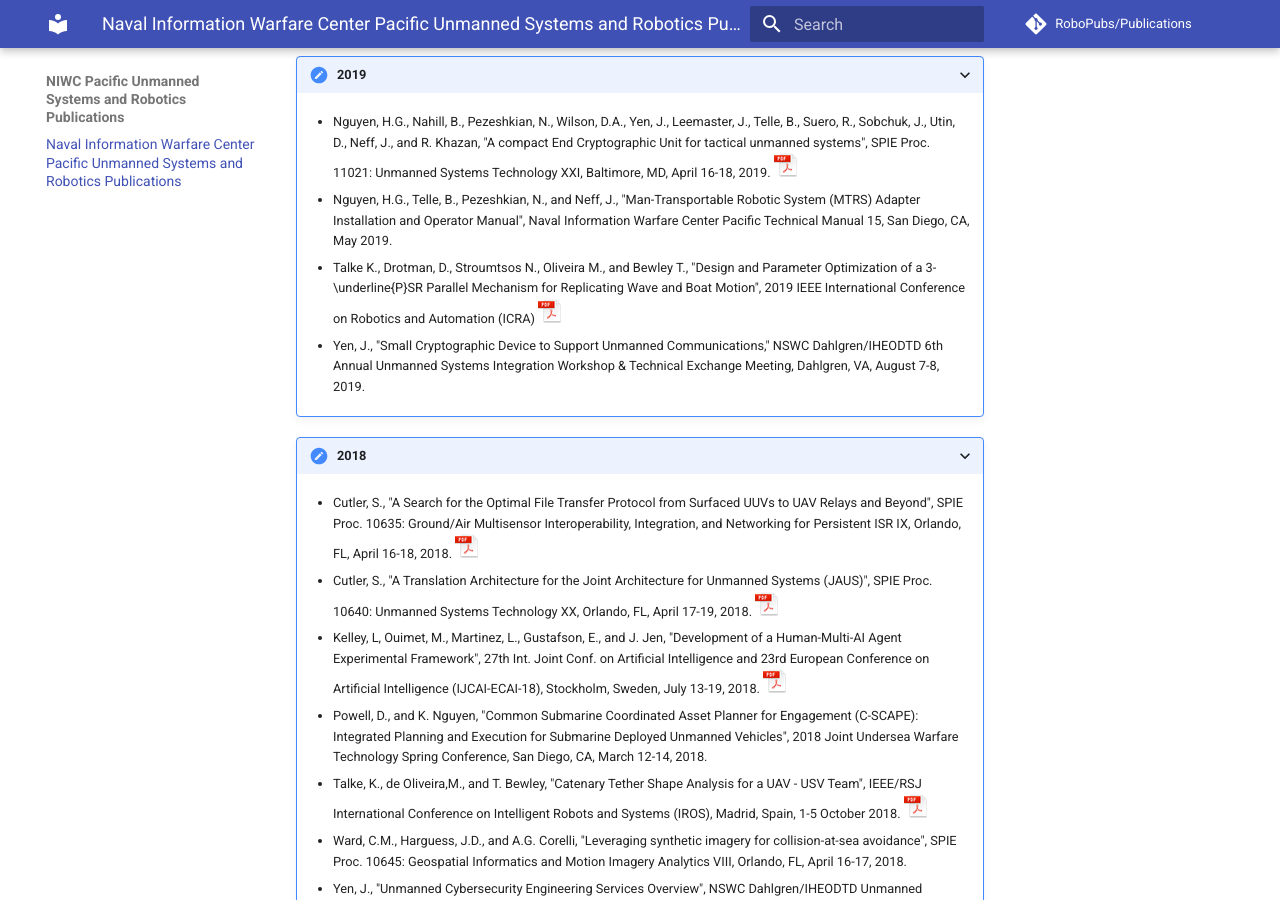
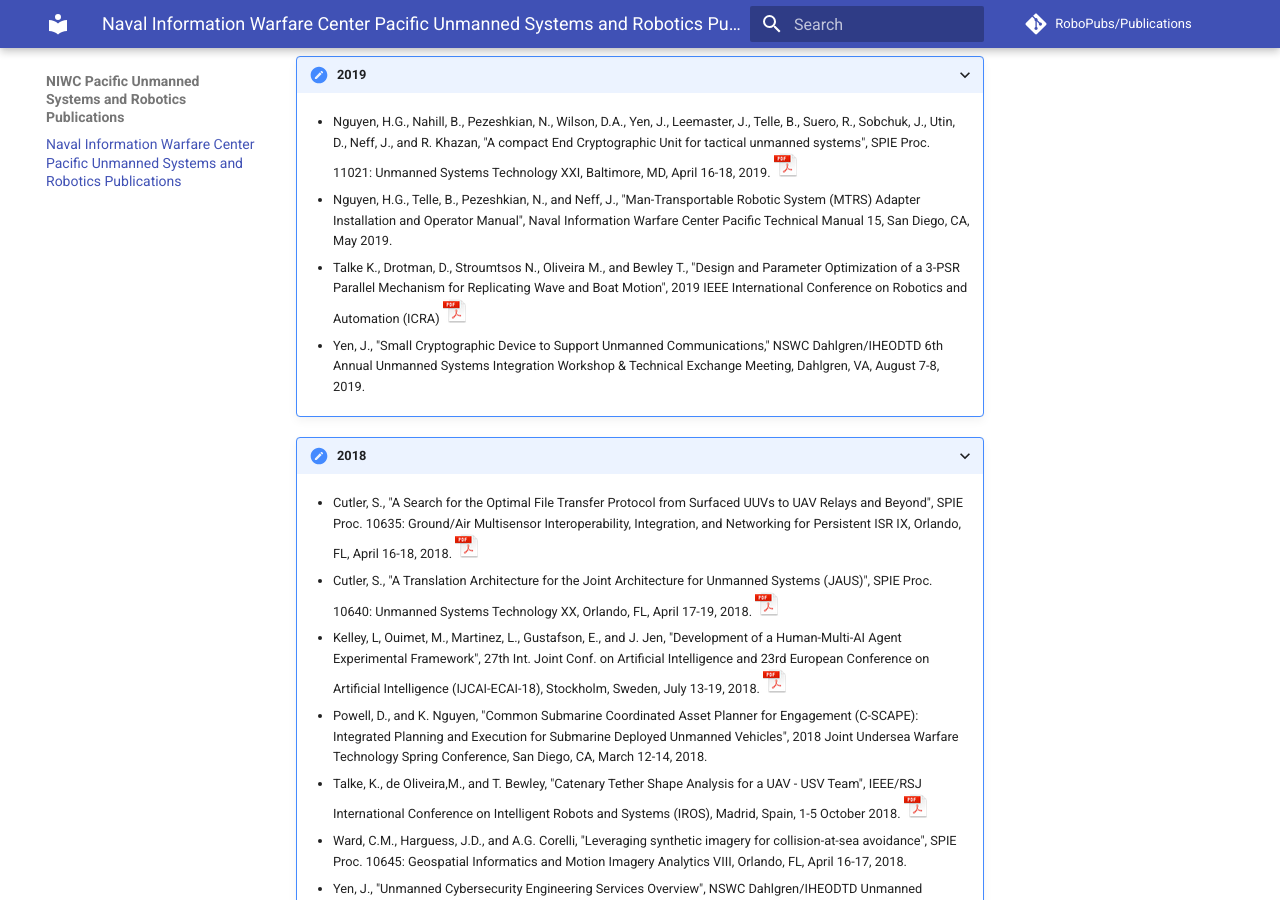
Before and after one commit to niwcpac/Publications, an MkDocs documentation site: the page built from docs/index.md, in a window 1280 px wide and 900 px high, scrolled down 339 px. Built offline with MkDocs 1.6.1 and Material for MkDocs 9.7.7, drawn with Linux system fonts in a browser that asks for light colours; comment, search, counter and statistics services are not loaded.

Commit message:
Fixing title for Talke paper.

```diff
--- a/docs/index.md
+++ b/docs/index.md
@@ -19,7 +19,7 @@
       Naval Information Warfare Center Pacific Technical Manual 15, San Diego, CA, May 2019.
 
     * Talke K., Drotman, D., Stroumtsos N., Oliveira M., and Bewley T.,
-      "Design and Parameter Optimization of a 3-\underline{P}SR Parallel Mechanism for Replicating Wave and Boat Motion",
+      "Design and Parameter Optimization of a 3-PSR Parallel Mechanism for Replicating Wave and Boat Motion",
       2019 IEEE International Conference on Robotics and Automation (ICRA)
       [![PDF](pdf.png)](https://github.com/RoboPubs/Publications/tree/master/2019/15704-2594.pdf)
 
```
